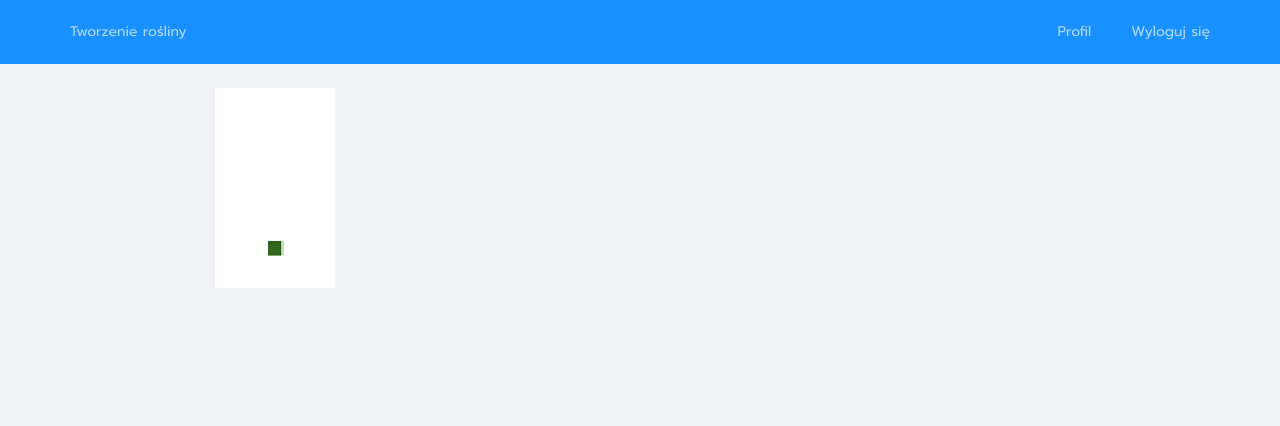
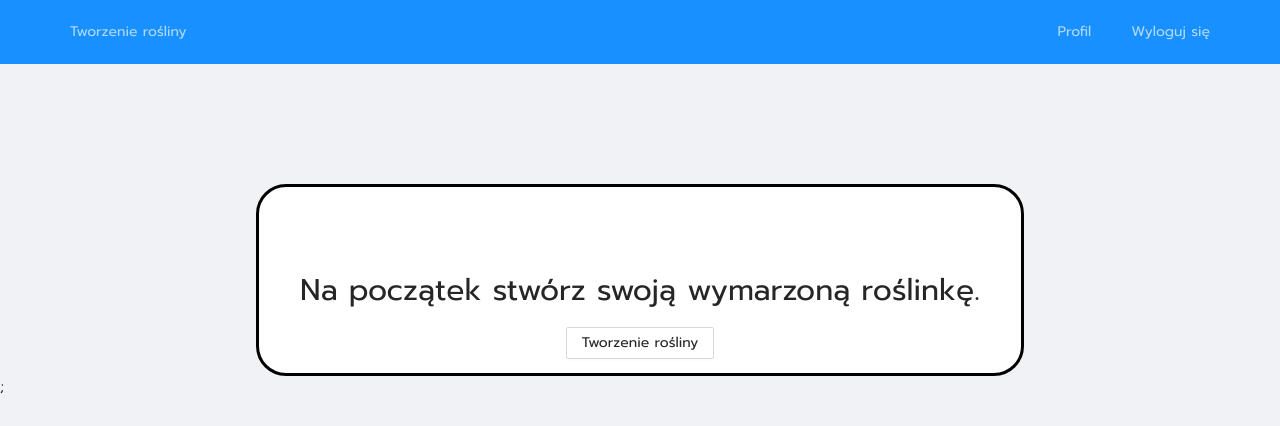
Before and after one commit to Nefariusek/Linguitica, a React (Create React App) app in the folder frontend/: page /profile in a window 1280 px wide. Shown: the top 426 px of the page. Built offline with nearby package versions, Linux system fonts and the light colour scheme; no server answers; sample sign-in values are in the browser's storage.

Commit message:
postStatistics for plant creation, info if there is no user's plant

```diff
--- /dev/null
+++ b/frontend/src/components/Homepage/HomepageContent.css
@@ -0,0 +1,14 @@
+.no-plant {
+  font-size: 30px;
+  margin-top: 15vh;
+  padding-top: 10vh;
+  margin-left: auto;
+  margin-right: auto;
+  text-align: center;
+  min-width: 40vw;
+  max-width: 60vw;
+  min-height: 15vw;
+  border-radius: 30px;
+  border: 3px solid black;
+  background-color: rgb(255, 255, 255);
+}
--- a/frontend/src/components/Homepage/HomepageContent.jsx
+++ b/frontend/src/components/Homepage/HomepageContent.jsx
@@ -6,6 +6,7 @@ import { Link } from 'react-router-dom';
 import UserInformation from './UserInformation';
 
 import Store from '../../Store';
+import './HomepageContent.css';
 
 const { Content } = Layout;
 const DemoBox = (props) => <p className={`height-${props.value}`}>{props.children}</p>;
@@ -15,7 +16,13 @@ class HomepageContent extends React.Component {
 
   render() {
     if (!this.context.hasPlant) {
-      return <div>Placeholder</div>;
+      return (
+        <div className="no-plant">
+          Na początek stwórz swoją wymarzoną roślinkę.
+          <br></br>
+          <Button href="/plantCreation">Tworzenie rośliny</Button>
+        </div>
+      );
     }
     return (
       <Layout className="layout">
--- a/frontend/src/components/PlantCreation/PlantCreationContent.jsx
+++ b/frontend/src/components/PlantCreation/PlantCreationContent.jsx
@@ -40,7 +40,7 @@ class PlantCreationContent extends Component {
     health: 0,
     toughness: 0,
     charmingness: 0,
-    statistics_id: '5eb0a90442688a21ecd19507',
+    statistics_id: null,
     irrigation_required: 100,
   };
 
@@ -74,6 +74,21 @@ class PlantCreationContent extends Component {
     }
   };
 
+  postStatistics = async () => {
+    await axios({
+      url: 'api/statistics',
+      method: 'POST',
+      headers: setHeaders(),
+    }).then(
+      (res) => {
+        this.setState({ statistics_id: res.data._id });
+      },
+      (err) => {
+        console.log(err);
+      },
+    );
+  };
+
   putPlantId = async () => {
     await axios({
       url: `api/users/${this.context.userProfile._id}/plant_id`,
@@ -95,6 +110,7 @@ class PlantCreationContent extends Component {
   };
 
   postPlant = async () => {
+    await this.postStatistics();
     await axios({
       url: 'api/plants',
       method: 'POST',
--- a/frontend/src/components/Profile/ProfileContent.jsx
+++ b/frontend/src/components/Profile/ProfileContent.jsx
@@ -1,5 +1,6 @@
 import React, { Component } from 'react';
 import axios from 'axios';
+import { Button } from 'antd';
 
 import Store from '../../Store';
 import setHeaders from '../../utils/setHeaders';
@@ -136,6 +137,15 @@ class ProfileContent extends Component {
   };
 
   render() {
+    if (!this.context.hasPlant) {
+      return (
+        <div className="no-plant">
+          Na początek stwórz swoją wymarzoną roślinkę.
+          <br></br>
+          <Button href="/plantCreation">Tworzenie rośliny</Button>
+        </div>
+      );
+    }
     return (
       <div className="Wrapper">
         <div className="ProfilePlantImage">
```
Also changed, not shown: 1 other file (tests, documents, lock files or other folders).
